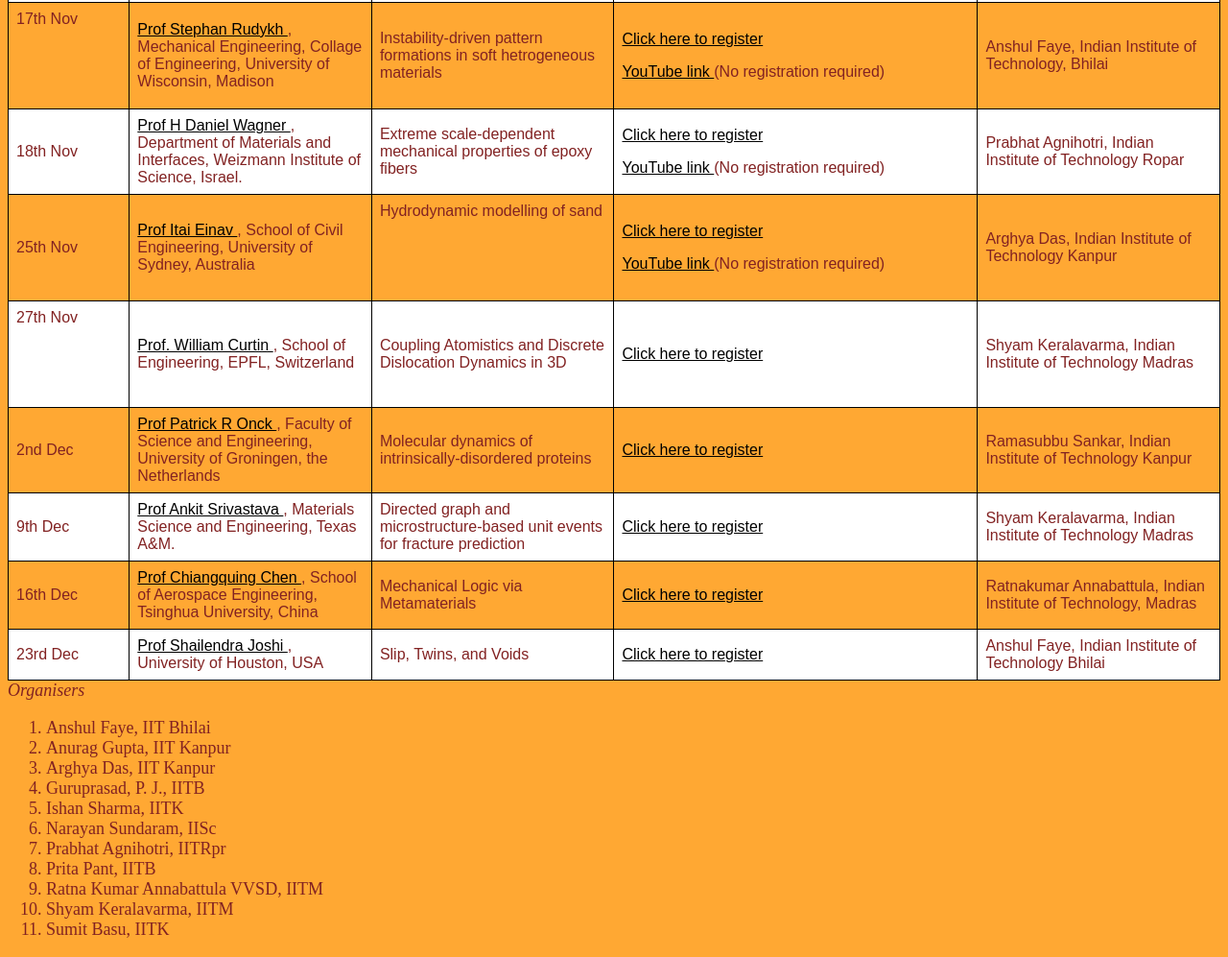
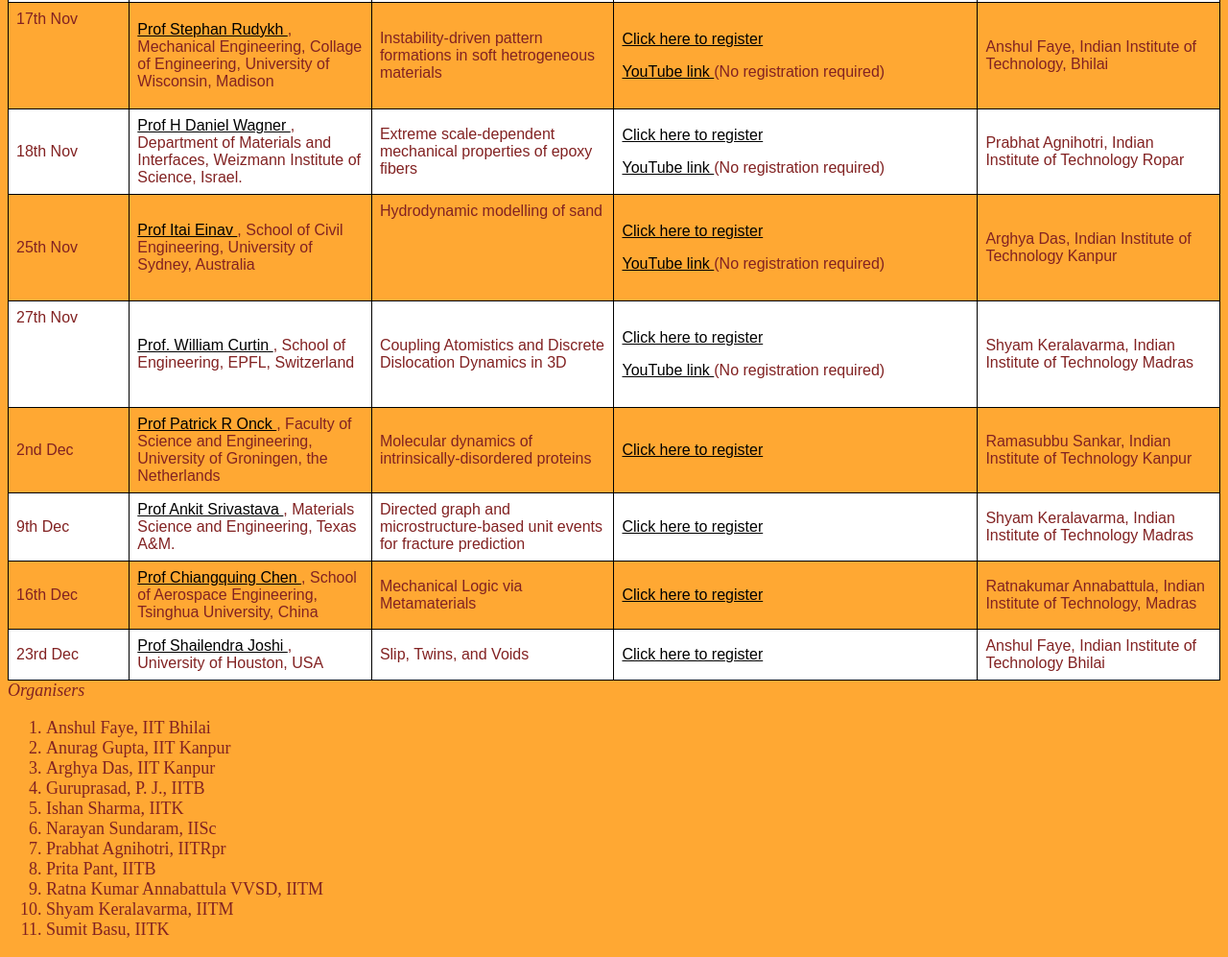
Before and after one commit to anshulfy/MOM_webseries, a plain HTML site: page index.html in a window 1280 px wide. Shown: the part 1409-2406 px from the top of the page at 96% size. Drawn offline with Linux system fonts and the light colour scheme.

Commit message:
Update index.html

```diff
--- a/index.html
+++ b/index.html
@@ -259,7 +259,8 @@ School of Civil Engineering, University of Sydney, Australia
 <td> <a href="https://sti.epfl.ch/epfl-person/211624/"  target="_blank"> Prof. William Curtin </a>,
 School of Engineering, EPFL, Switzerland</td>
 <td> Coupling Atomistics and Discrete Dislocation Dynamics in 3D  </td>
-<td> <a href="https://zoom.us/webinar/register/WN_I5DOzlsIRZGFXiRDj-NP0A" target="_blank"> Click here to register </a></td>
+<td> <a href="https://zoom.us/webinar/register/WN_I5DOzlsIRZGFXiRDj-NP0A" target="_blank"> Click here to register </a>
+<p> <a href="https://www.youtube.com/watch?v=gBrg_QnXGlU" target="_blank"> YouTube link </a> (No registration required) </p></td>
 <td> Shyam Keralavarma, Indian Institute of Technology Madras </td>
 </tr>
 <td> 2nd Dec </td>
```
